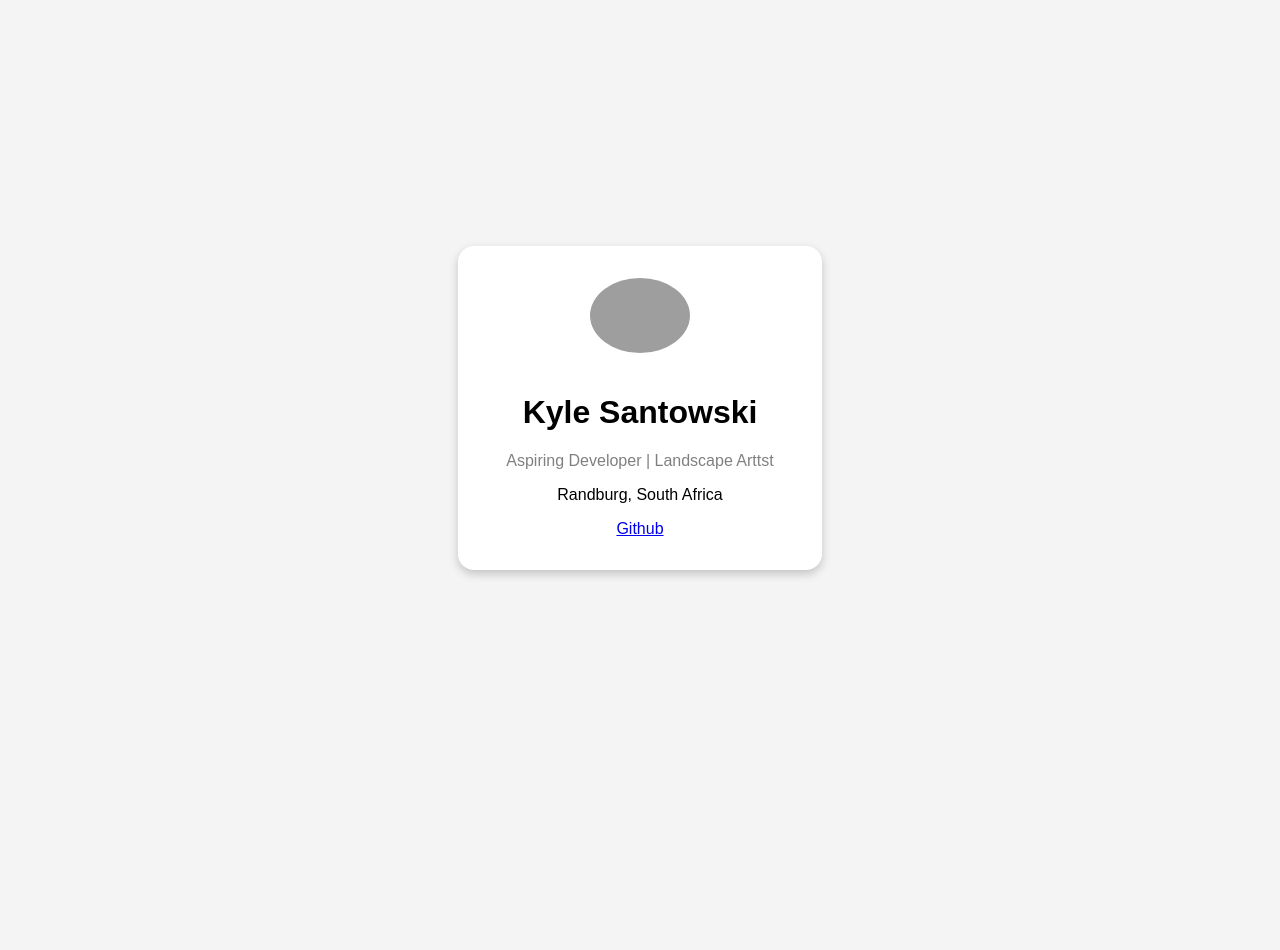
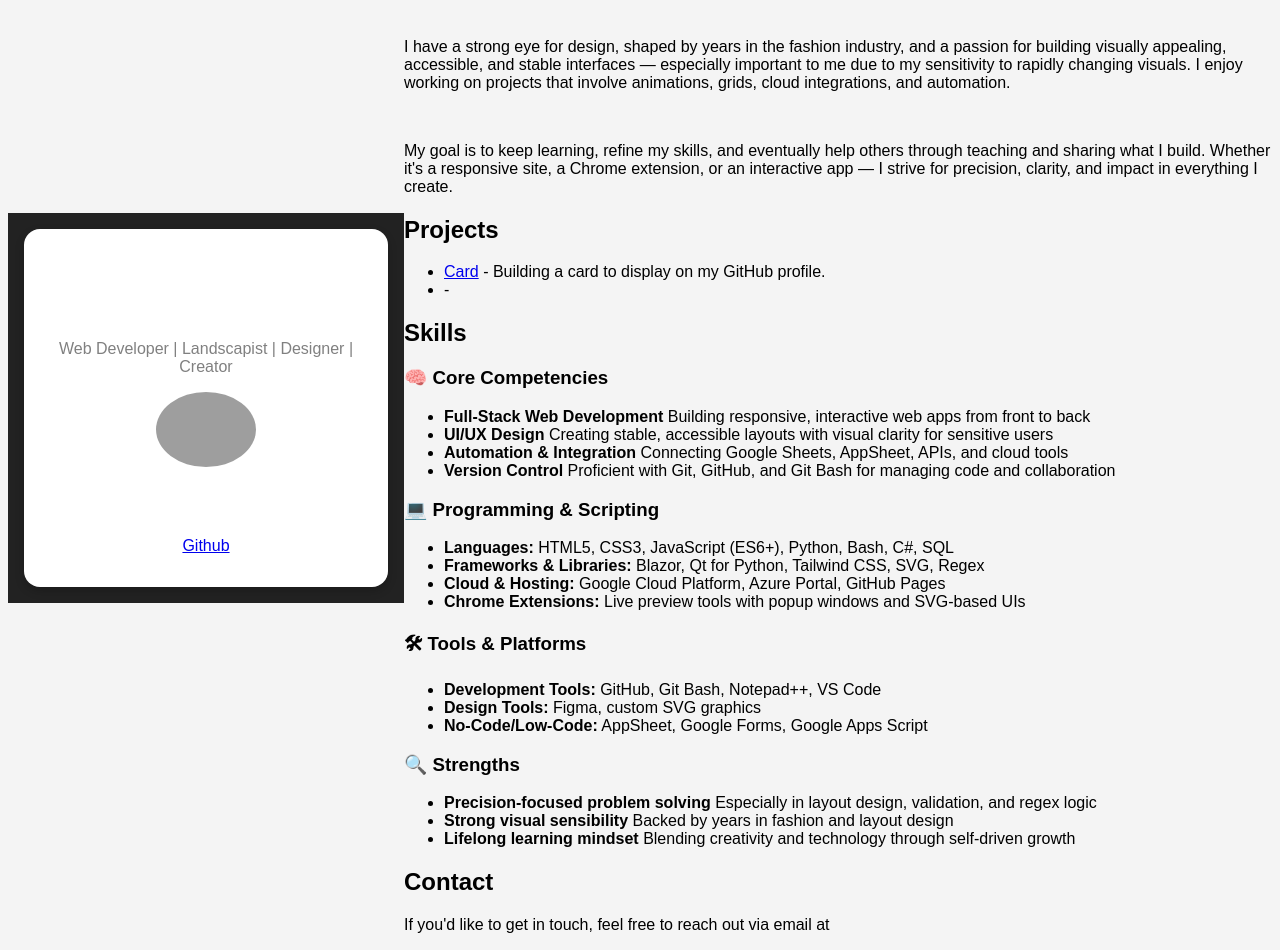
Before and after one commit to heartofstoneclothing/profile-card, a plain HTML site: page index.html in a window 1280 px wide. Before the commit the page ends 816 px from the top, so only its background shows below. Drawn offline with Linux system fonts and the light colour scheme; grey boxes are pictures that could not be loaded.

Commit message:
Added changes

```diff
--- a/index.html
+++ b/index.html
@@ -10,13 +10,82 @@
 </head>
 
 <body>
-    <div class="card">
-        <img src="profile.jpg" alt="my profile photo" class="avatar" />
-        <h1>Kyle Santowski</h1>
-        <p class="title">Aspiring Developer | Landscape Arttst</p>
-        <p>Randburg, South Africa</p>
-        <a href="https://heartofstoneclothing.github.io/profile-card/">Github</a>
-    </div>
+    <header>
+        <div class="card">
+            <h1>Kyle Santowski</h1>
+            <p class="title">Web Developer | Landscapist | Designer | Creator</p>
+            <img src="profile.jpg" alt="my profile photo" class="avatar" />
+            <div>
+            </div>
+            <p>Randburg, South Africa</p>
+            <a href="https://heartofstoneclothing.github.io/profile-card/">Github</a>
+        </div>
+    </header>
+    <main>
+
+        <section id="about">
+            <h2>About Me</h2>
+            <p>Hi, I'm Kyle Santowski — a multidisciplinary creator blending technology with creativity. I specialize in
+                web development and digital problem-solving, with a growing focus on full-stack solutions. My background
+                includes experience with tools like GitHub, Google Cloud, AppSheet, and Blazor, and I often work with
+                HTML, CSS, JavaScript, and Python.</p><br>
+            <p>I have a strong eye for design, shaped by years in the fashion industry, and a passion for building
+                visually appealing, accessible, and stable interfaces — especially important to me due to my sensitivity
+                to rapidly changing visuals. I enjoy working on projects that involve animations, grids, cloud
+                integrations, and automation.</p><br>
+            <p>My goal is to keep learning, refine my skills, and eventually help others through teaching and sharing
+                what I build. Whether it's a responsive site, a Chrome extension, or an interactive app — I strive for
+                precision, clarity, and impact in everything I create.</p>
+        </section>
+        <section id="projects">
+            <h2>Projects</h2>
+            <ul>
+                <li><a href="https://github.com/users/heartofstoneclothing/projects/6" target="_blank">Card</a> -
+                    Building a card to display on my GitHub profile.</li>
+                <li><a href="" target="_blank"></a> - </li>
+            </ul>
+        </section>
+        <section id="skills">
+            <h2>Skills</h2>
+            <h3>🧠 Core Competencies</h3>
+            <ul>
+                <li><strong>Full-Stack Web Development</strong> Building responsive, interactive web apps from front
+                    to back</li>
+                <li><strong>UI/UX Design</strong> Creating stable, accessible layouts with visual clarity for
+                    sensitive users</li>
+                <li><strong>Automation & Integration</strong> Connecting Google Sheets, AppSheet, APIs, and cloud
+                    tools</li>
+                <li><strong>Version Control</strong> Proficient with Git, GitHub, and Git Bash for managing code and
+                    collaboration</li>
+            </ul>
+            <h3>💻 Programming & Scripting</h3>
+            <ul>
+                <li><strong>Languages:</strong> HTML5, CSS3, JavaScript (ES6+), Python, Bash, C#, SQL</li>
+                <li><strong>Frameworks & Libraries:</strong> Blazor, Qt for Python, Tailwind CSS, SVG, Regex</li>
+                <li><strong>Cloud & Hosting:</strong> Google Cloud Platform, Azure Portal, GitHub Pages</li>
+                <li><strong>Chrome Extensions:</strong> Live preview tools with popup windows and SVG-based UIs</li>
+            </ul>
+            <h3>🛠 Tools & Platforms</h3>
+            <ul>
+                <li><strong>Development Tools:</strong> GitHub, Git Bash, Notepad++, VS Code</li>
+                <li><strong>Design Tools:</strong> Figma, custom SVG graphics</li>
+                <li><strong>No-Code/Low-Code:</strong> AppSheet, Google Forms, Google Apps Script</li>
+            </ul>
+            <h3>🔍 Strengths</h3>
+            <ul>
+                <li><strong>Precision-focused problem solving</strong> Especially in layout design, validation, and
+                    regex logic</li>
+                <li><strong>Strong visual sensibility</strong> Backed by years in fashion and layout design</li>
+                <li><strong>Lifelong learning mindset</strong> Blending creativity and technology through self-driven
+                    growth</li>
+            </ul>
+        </section>
+        <section id="contact">
+            <h2>Contact</h2>
+            <p>If you'd like to get in touch, feel free to reach out via email at
+                <a href="mailto:kyle@heartofstoneclothing.com"></a>
+            </p>
+    </main>
 </body>
 
 </html>
--- a/styles.css
+++ b/styles.css
@@ -5,6 +5,12 @@ body {
   justify-content: center;
   align-items: center;
   height: 100vh;
+}
+header {
+  background: #222;
+  color: white;
+  padding: 1em;
+  text-align: center;
 }
 .card {
   background: white;
```
Also changed, not shown: 1 other file.
